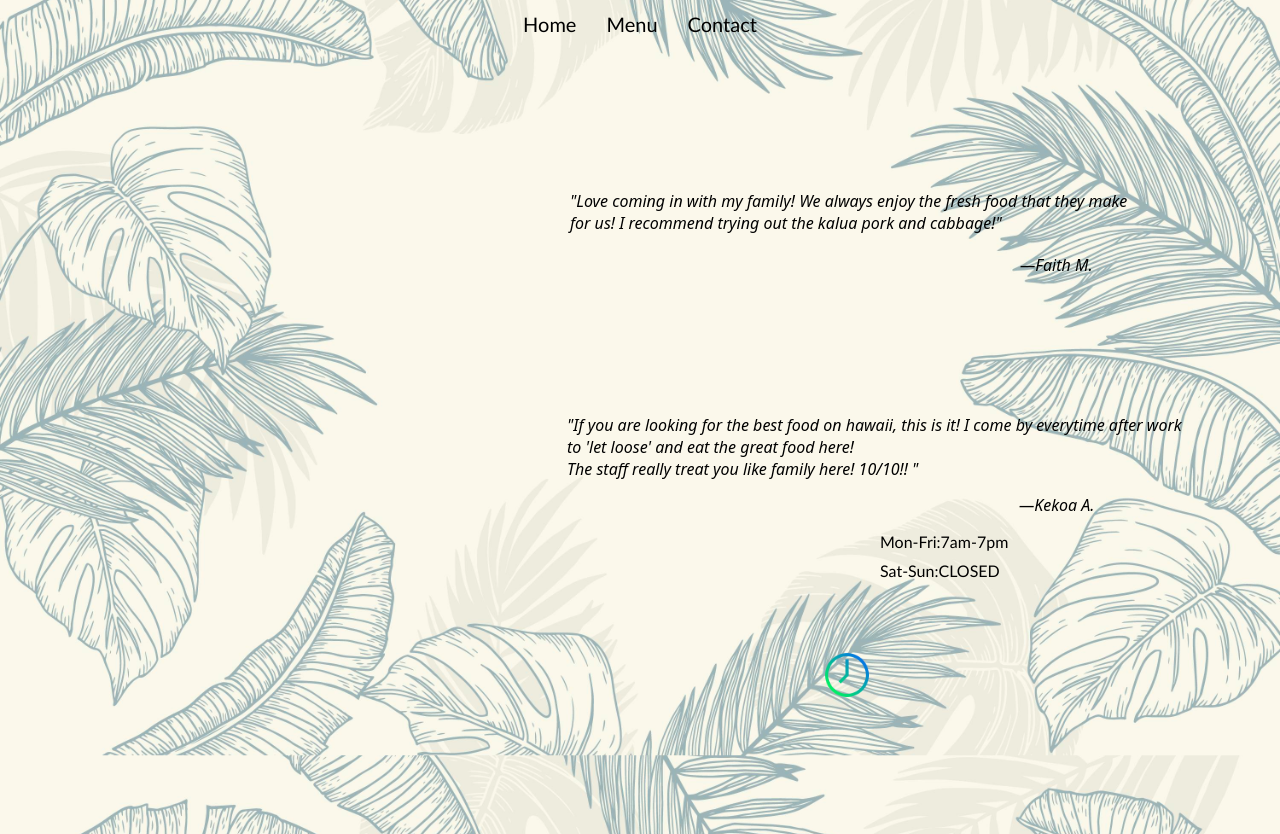
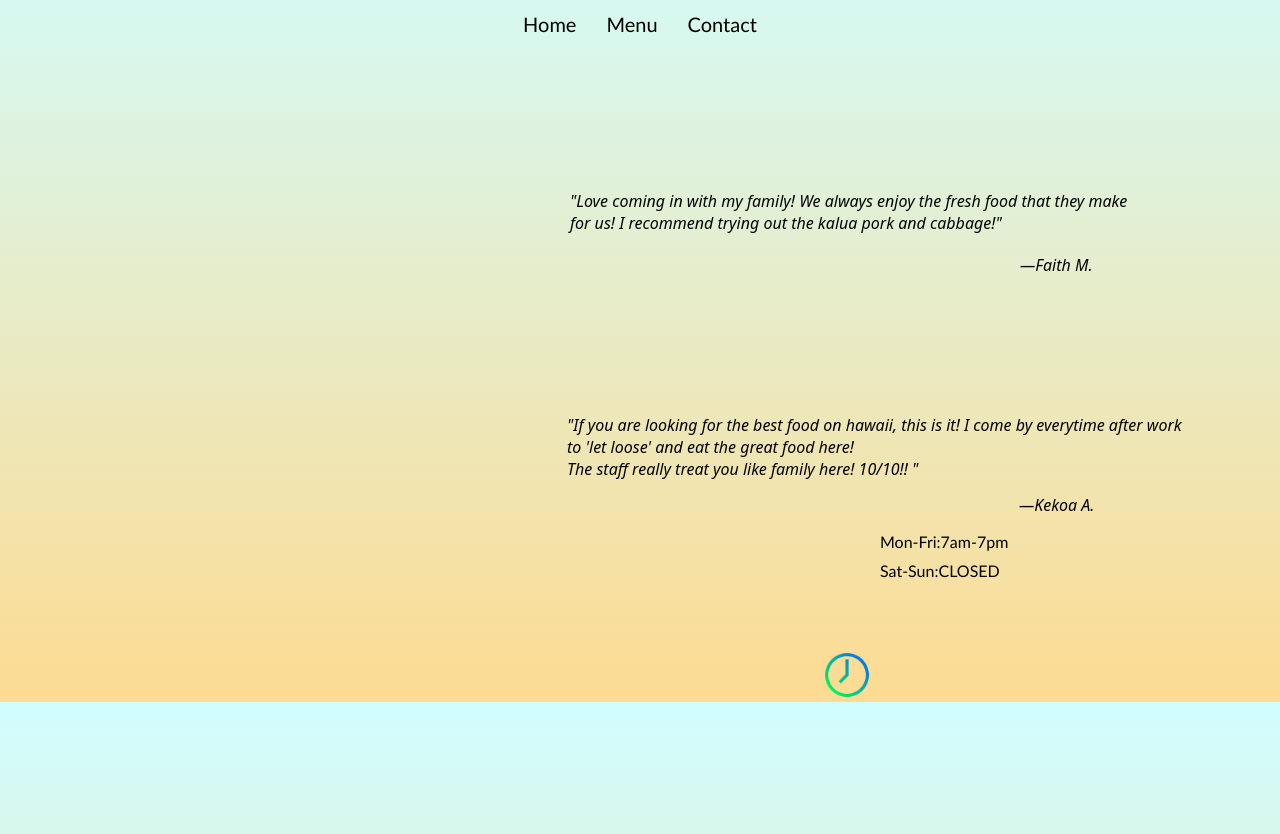
Before and after one commit to Kaytin808/Restaurant-page, a website built with webpack: page dist/index.html in a window 1280 px wide. Shown: the part 98-932 px from the top of the page. Built offline with Linux system fonts and the light colour scheme.

Commit message:
Fixed background

```diff
--- a/src/styles/header.css
+++ b/src/styles/header.css
@@ -4,13 +4,6 @@
     align-items: center;
     color: rgb(0, 0, 0);
     height: 100px;
-}
-html {
-    background: url("/src/Images/hawaii\ bg.jpg") no-repeat center center fixed;
-    -webkit-background-size: cover;
-    -moz-background-size: cover;
-    -o-background-size: cover;
-    background-size: cover;
 }
 .container-title {
     /* background-color: #c0e0e4; */
--- a/src/styles/main.css
+++ b/src/styles/main.css
@@ -1,3 +1,7 @@
+body {
+    background-image: linear-gradient(to top, #fddb92 0%, #d1fdff 100%);
+    background-attachment: fixed;
+}
 .hours-ul {
     list-style-type: none;
 }
```
Also changed, not shown: dist/main.js.
